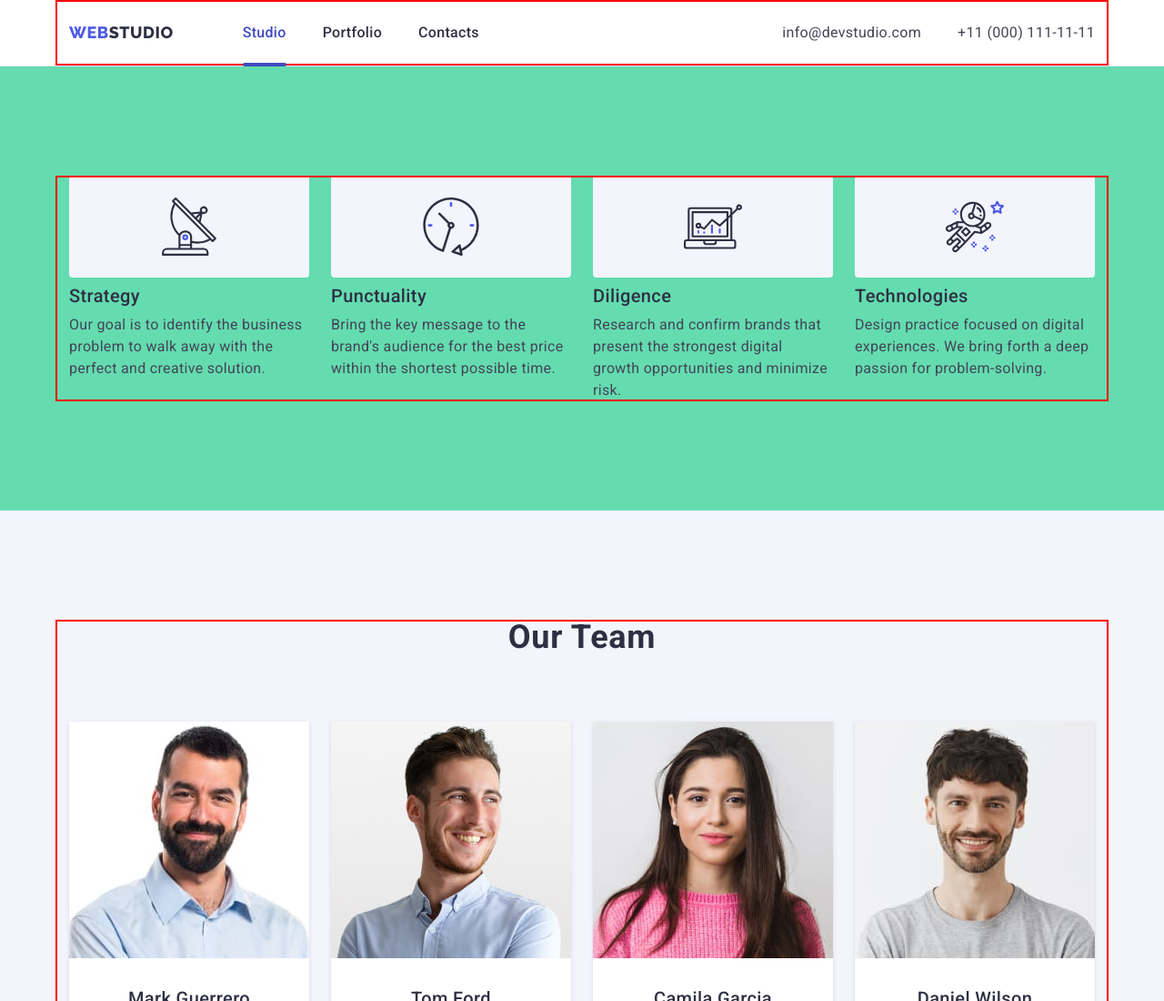
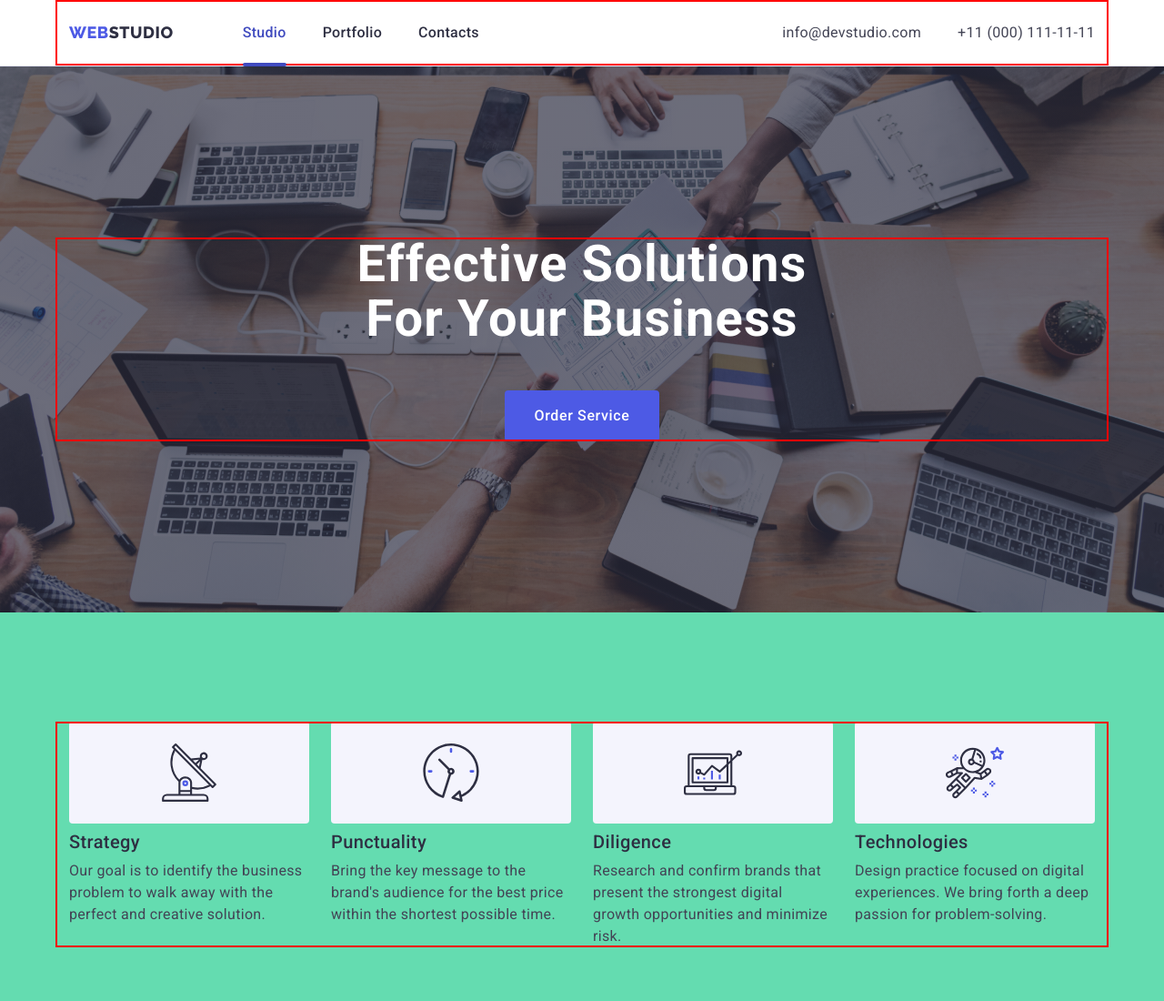
Before and after one commit to yd1224/goit-markup-hw-06, a plain HTML site: page index.html in a window 1280 px wide. Shown: the top 1100 px of the page at 91% size. Drawn offline with nearby package versions, Linux system fonts and the light colour scheme.

Commit message:
+ hero adapted

```diff
--- a/css/styles.css
+++ b/css/styles.css
@@ -286,11 +286,31 @@ img {
   margin: 0 auto;
   background-position: center;
   background-size: cover;
+
+  padding-top: 112px;
+  padding-bottom: 112px;
+}
+@media screen and (min-width: 1158px) {
+  .hero-section {
     padding-top: 188px;
     padding-bottom: 188px;
   }
+}
 .hero-container {
 }
+.hero-section-title {
+  font-weight: 700;
+  font-size: 36px;
+  line-height: 1.11;
+
+  text-align: center;
+  letter-spacing: 0.02em;
+  text-transform: capitalize;
+
+  color: var(--bcg);
+  margin-bottom: 72px;
+}
+@media only screen and (min-width: 768px) {
   .hero-section-title {
     color: var(--bcg);
     font-size: 56px;
@@ -300,7 +320,13 @@ img {
     text-align: center;
     max-width: 496px;
     margin: 0 auto;
+    margin-bottom: 36px;
+  }
+}
+@media screen and (min-width: 1158px) {
+  .hero-section-title {
     margin-bottom: 48px;
+  }
 }
 .hero-section-btn {
   color: var(--bcg);
--- a/index.html
+++ b/index.html
@@ -78,7 +78,7 @@
     </header>
     <main>
       <!-- Hero-section -->
-      <!-- <section class="section hero-section">
+      <section class="section hero-section">
         <div class="container hero-container">
           <h1 class="hero-section-title">
             Effective Solutions for Your Business
@@ -87,7 +87,7 @@
             Order Service
           </button>
         </div>
-      </section> -->
+      </section>
       <!-- Advantages-section -->
       <section class="section advantages-section">
         <div class="container">
```
Lines whose indentation alone changed are shown as unchanged.
